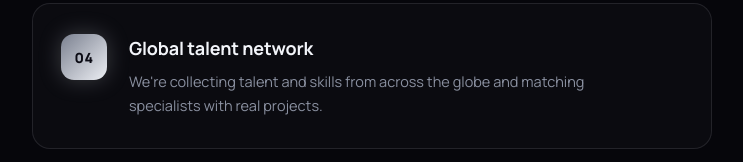
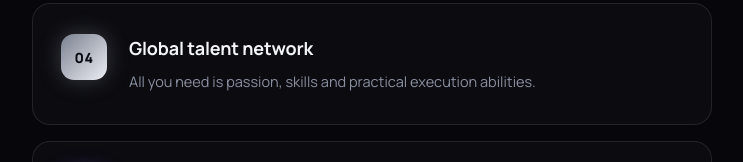
Before and after one commit to devangpraja626-sudo/Ethrealmvp, a website: page index.html in a window 1280 px wide. Shown: the part 1691-1853 px from the top of the page, without its empty margins (268-1011 px from the left). Drawn offline with Linux system fonts and the light colour scheme.

Commit message:
Update index.html

```diff
--- a/index.html
+++ b/index.html
@@ -287,7 +287,7 @@
         <span class="f-num f-silver">04</span>
         <div>
           <h3>Global talent network</h3>
-          <p>We're collecting talent and skills from across the globe and matching specialists with real projects.</p>
+          <p>All you need is passion, skills and practical execution abilities.</p>
         </div>
       </article>
 
```
